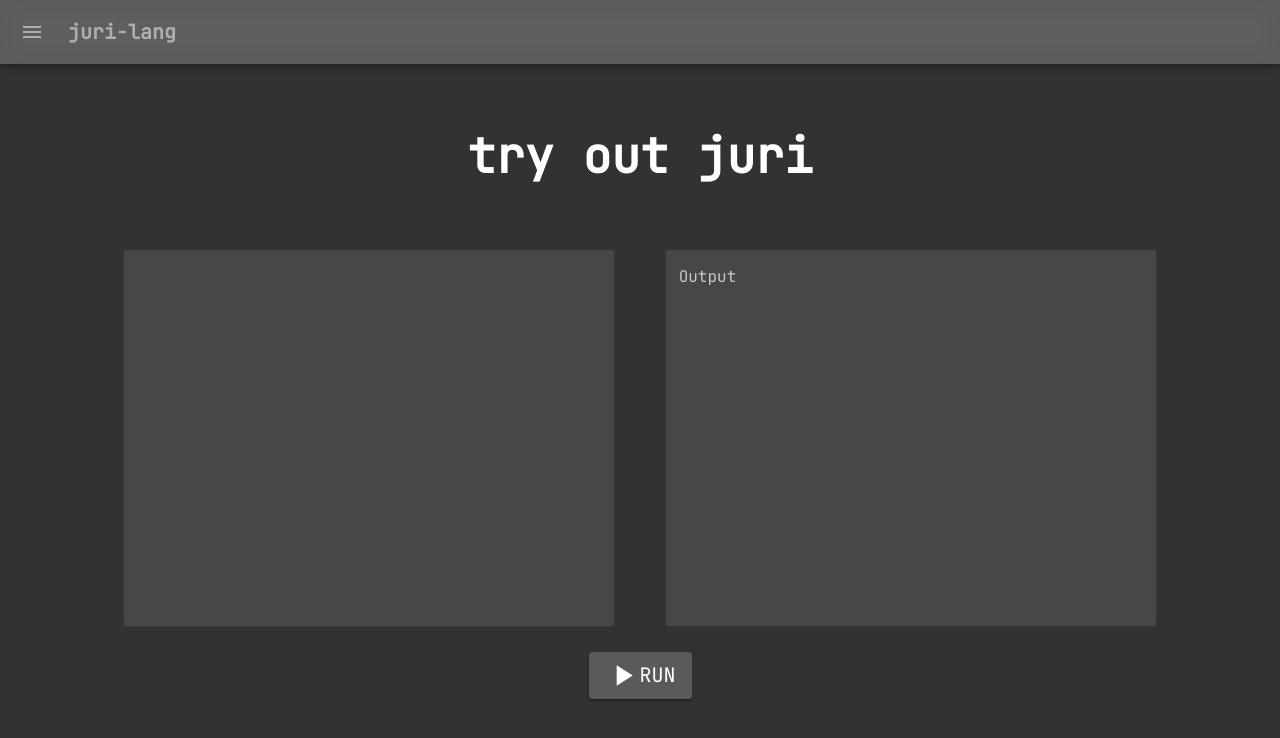
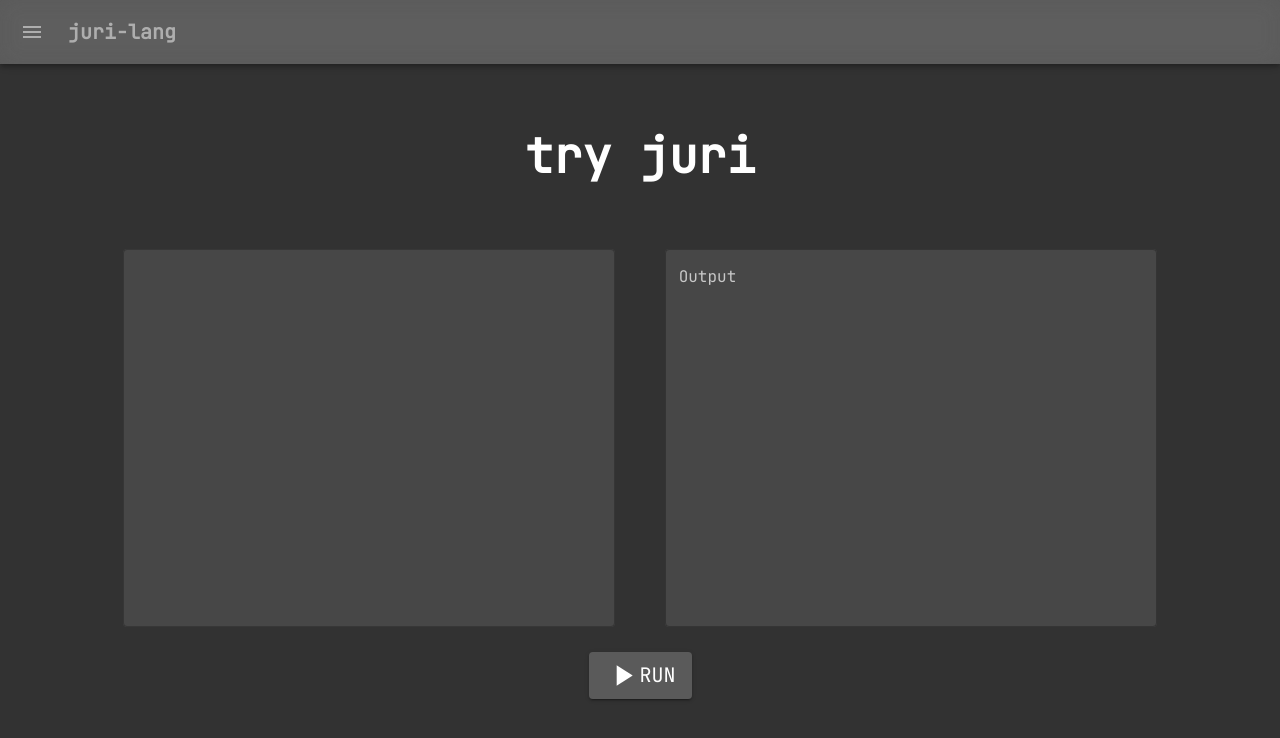
Before and after one commit to juri-lang/monorepo, a React (Create React App) app in the folder TryJuri/: page / in a window 1280 px wide. Shown: the top 738 px of the page. Built offline with nearby package versions, Linux system fonts and the light colour scheme.

Commit message:
!!important changed title text to 'try juri'

```diff
--- a/TryJuri/src/routes/TryOut.tsx
+++ b/TryJuri/src/routes/TryOut.tsx
@@ -40,7 +40,7 @@ export default function TryOut({ theme }: { theme?: Theme }) {
 
   return (
     <div className="TryOut">
-      <h1 style={{ fontSize: '36pt' }}>try out juri</h1>
+      <h1 style={{ fontSize: '36pt' }}>try juri</h1>
       <div>
         <Editor callback={setCode} />
         <TextField label='Output' multiline margin='normal' variant='outlined' style={{ width: '40%', minWidth: '400px', margin: '2%' }} rows='15' value={output} disabled />
```
